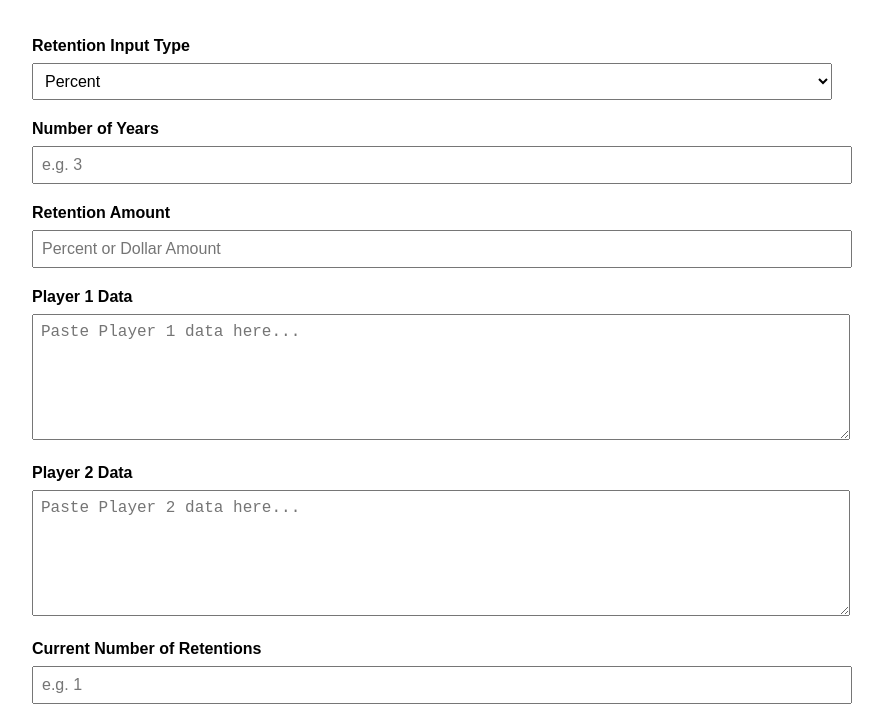
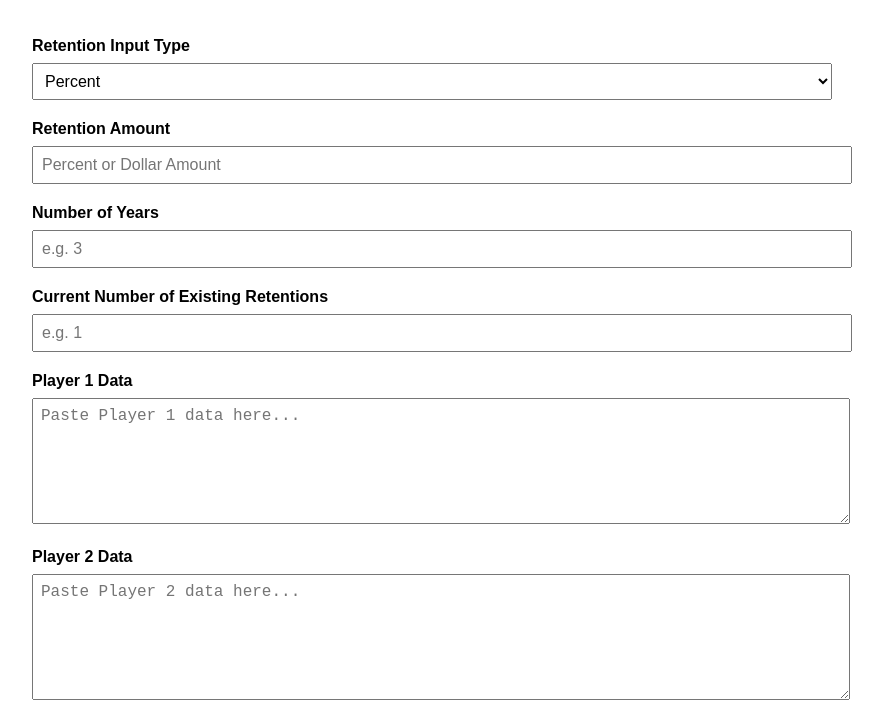
Before and after one commit to ben-aky/SHM-Tools, a plain HTML site: page retention/index.html in a window 1280 px wide. Shown: the part 90-800 px from the top of the page, without its empty margins (208-1091 px from the left). Drawn offline with Linux system fonts and the light colour scheme.

Commit message:
Refactor retention input fields in index.html

```diff
--- a/retention/index.html
+++ b/retention/index.html
@@ -57,13 +57,17 @@
         <option value="number">Dollar Amount</option>
     </select>
 
+    <!-- Retention Amount -->
+    <label for="retentionAmount">Retention Amount</label>
+    <input type="number" id="retentionAmount" placeholder="Percent or Dollar Amount">
+
     <!-- Years -->
     <label for="years">Number of Years</label>
     <input type="number" id="years" min="1" placeholder="e.g. 3">
 
-    <!-- Retention Amount -->
-    <label for="retentionAmount">Retention Amount</label>
-    <input type="number" id="retentionAmount" placeholder="Percent or Dollar Amount">
+    <!-- Existing Retentions -->
+    <label for="existingRetentions">Current Number of Existing Retentions</label>
+    <input type="number" id="existingRetentions" min="0" max="3" placeholder="e.g. 1">
 
     <!-- Player 1 -->
     <label for="player1">Player 1 Data</label>
@@ -72,10 +76,6 @@
     <!-- Player 2 -->
     <label for="player2">Player 2 Data</label>
     <textarea id="player2" rows="6" placeholder="Paste Player 2 data here..."></textarea>
-
-    <!-- Existing Retentions -->
-    <label for="existingRetentions">Current Number of Retentions</label>
-    <input type="number" id="existingRetentions" min="0" max="3" placeholder="e.g. 1">
 
     <!-- Button -->
     <button onclick="calculateRetention()">Calculate</button>
```
